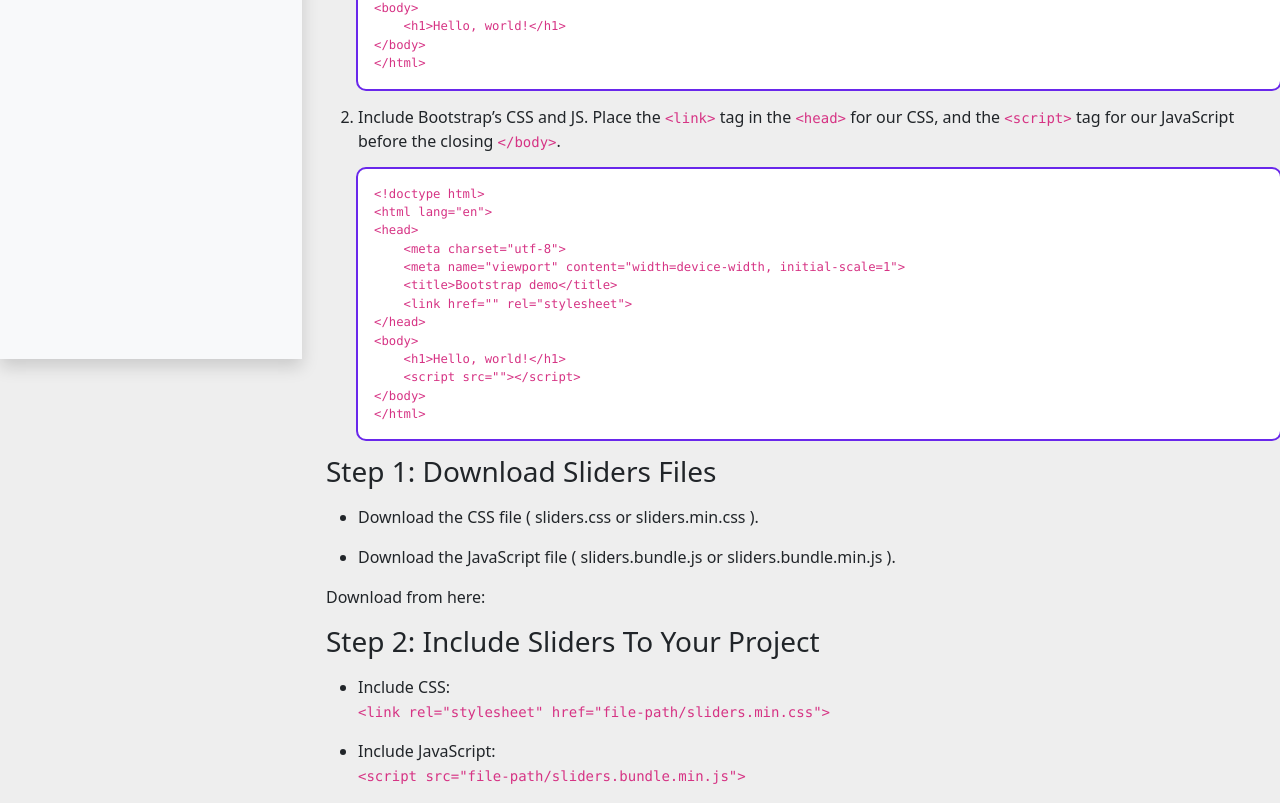
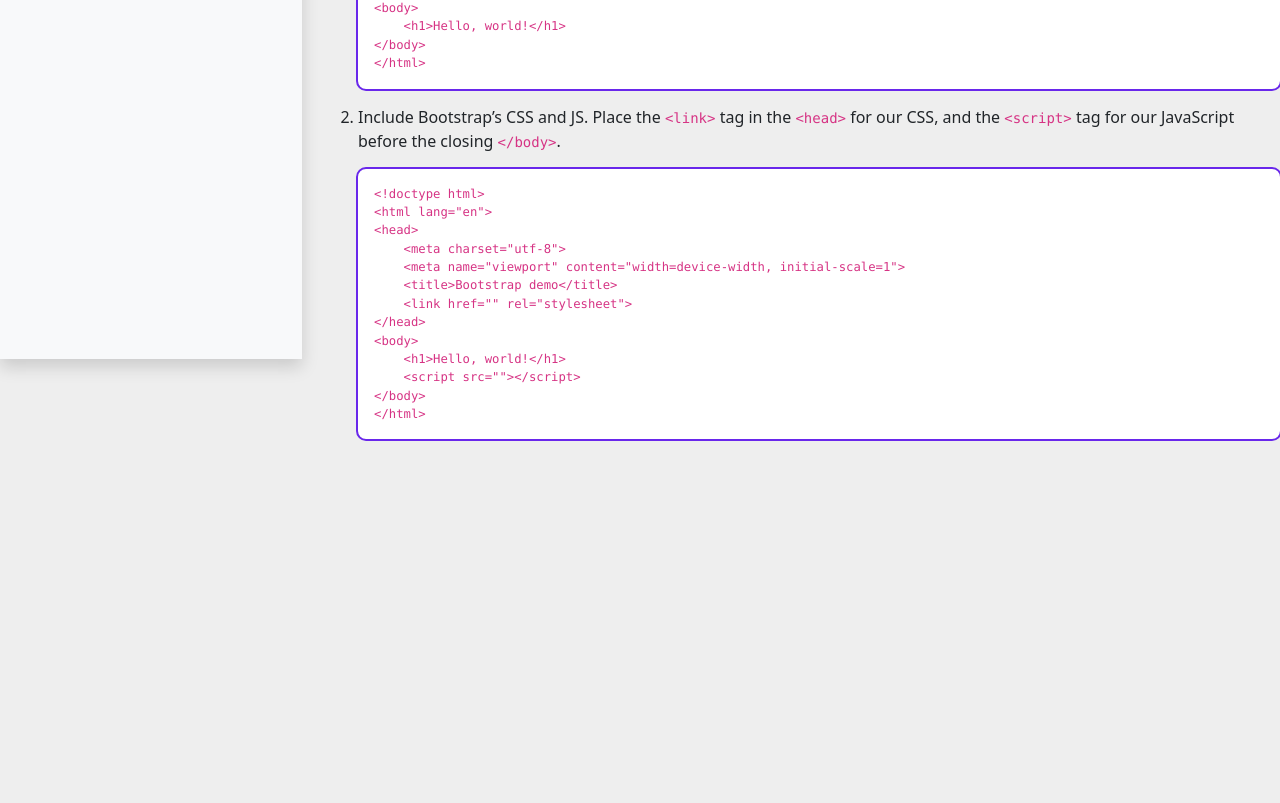
Before and after one commit to MohammedAdel224/dreams, an Angular app: page /docs/get-started in a window 1280 px wide. Shown: the part 440-1243 px from the top of the page. After the commit the page ends 895 px from the top, so only its background shows below. Built offline with nearby package versions, Linux system fonts and the light colour scheme.

Commit message:
delete old sliders steps

```diff
--- a/src/app/docs/get-started/get-started.component.html
+++ b/src/app/docs/get-started/get-started.component.html
@@ -41,28 +41,4 @@
             </div>
         </li>
     </ol>
-    <div class="step">
-        <h3>Step 1: Download Sliders Files</h3>
-        <ul>
-            <li>Download the CSS file ( <span class="highlight">sliders.css</span> or <span class="highlight">sliders.min.css</span> ).</li>
-            <li>Download the JavaScript file ( <span class="highlight">sliders.bundle.js</span> or <span class="highlight">sliders.bundle.min.js</span> ).</li>
-        </ul>
-        <div class="download-link">
-            <p>Download from here:</p>
-            <a href="#"></a>
-        </div>
-    </div>
-    <div class="step">
-        <h3>Step 2: Include Sliders To Your Project</h3>
-        <ul>
-            <li>
-                Include CSS: <br>
-                <code>&lt;link rel="stylesheet" href="file-path/sliders.min.css"&gt;</code>
-            </li>
-            <li>
-                Include JavaScript: <br>
-                <code>&lt;script src="file-path/sliders.bundle.min.js"&gt;</code>
-            </li>
-        </ul>
-    </div>
 </main>
```
